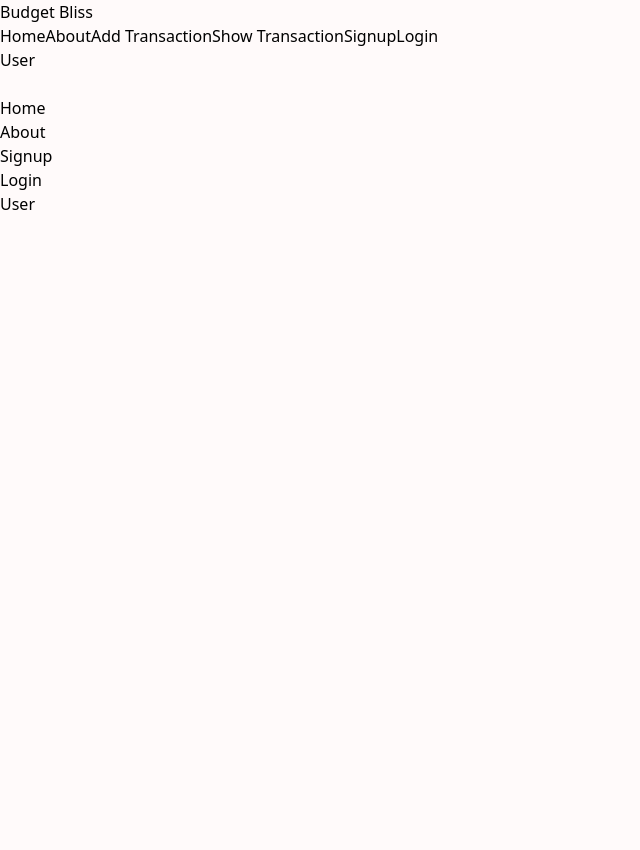
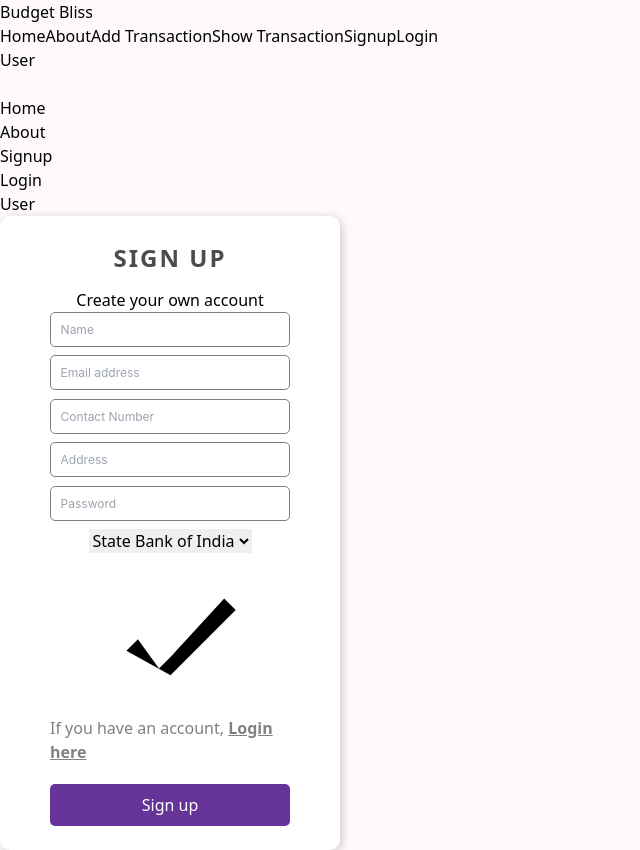
Before and after one commit to yogita-s-24/budget-bliss, a React (Vite) app in the folder client/: page /signup in a window 1280 px wide. Shown: the whole page, without its empty margins (0-640 px from the left). Before the commit the page ends 800 px from the top, so only its background shows below. Built offline with nearby package versions, Linux system fonts and the light colour scheme.

Commit message:
Implementing Signup Component, State Management, and Styling

```diff
--- a/client/src/views/Signup/Signup.css
+++ b/client/src/views/Signup/Signup.css
@@ -1,13 +1,12 @@
 .form {
+  max-width: 340px;
   background-color: white;
-    padding: 3.125em;
+  padding: 24px 50px;
   border-radius: 10px;
   display: flex;
   flex-direction: column;
   align-items: center;
-    box-shadow: 2px 2px 10px rgba(0,0,0,0.2);
-
-
+  box-shadow: 2px 2px 10px rgba(0, 0, 0, 0.2);
 }
 
 .signup {
@@ -22,12 +21,13 @@
 
 .form--input {
   width: 100%;
-    margin-bottom: 1.25em;
-    height: 40px;
+  margin-bottom: 0.7em;
+  font-size: 12px;
+  height: 35px;
   border-radius: 5px;
   border: 1px solid gray;
   padding: 0.8em;
-    font-family: 'Inter', sans-serif;
+  font-family: "Inter", sans-serif;
   outline: none;
 }
 
@@ -50,13 +50,14 @@
   color: grey;
 }
 
-  .checkbox, input[type="checkbox"] {
+.checkbox,
+input[type="checkbox"] {
   accent-color: #639;
 }
 
 .form--submit {
-    width: 50%;
-    padding: 0.625em;
+  width: 100%;
+  padding: 0.500em;
   border-radius: 5px;
   color: white;
   background-color: #639;
@@ -65,9 +66,8 @@
 }
 
 .form--submit:hover {
-    color: #639;
-    background-color: white;
-    border: 1px dashed #639;
+  color: white;
+  background-color: black;
   cursor: pointer;
   transition: 0.5s;
 }
--- a/client/src/views/Signup/Signup.jsx
+++ b/client/src/views/Signup/Signup.jsx
@@ -1,12 +1,100 @@
-import React from "react";
-import './Signup.css'
+import React, { useState } from "react";
+import "./Signup.css";
 import Navbar from "../../components/Navbar/Navbar";
+import { Link } from "react-router-dom";
 
 function Signup() {
+  const [name, setName] = useState('');
+  const[email, setEmail] = useState('');
+  const[contact, setContact] = useState('');
+  const[address, setAdress] = useState('');
+  const[password, setPassword] = useState('');
+  const[bank, setBank] = useState("");
+
+  const[] = useState('');
   return (
     <div>
-      <Navbar/>
-   </div>
+      <Navbar />
+      <form className="form mx-auto mt-7">
+        <span className="signup">Sign Up  {bank}</span>
+
+
+        <h1>Create your own account</h1>
+
+        <input
+        type="text"
+         placeholder="Name"
+         className="form--input mt-2"
+         value={name}
+         onChange={(e) => setName(e.target.value)}
+         />
+
+        <input
+          type="email"
+          placeholder="Email address"
+          className="form--input"
+          value={email}
+          onChange={(e) => setEmail(e.target.value)}
+        />
+
+        <input
+          type="text"
+          placeholder="Contact Number"
+          className="form--input"
+          value={contact}
+          onChange={(e) => setContact(e.target.value)}
+        />
+
+        <input
+          type="text"
+          placeholder="Address"
+          className="form--input"
+          value={address}
+          onChange={(e) => setAdress(e.target.value)}
+        />
+
+        <input
+        type="password"
+         placeholder="Password"
+         className="form--input"
+         value={password}
+         onChange={(e) => setPassword(e.target.value)}
+          />
+
+        <div className="relative inline-block text-left mt-3 w-full">
+          <select className="h-9 block appearance-none w-full bg-violet-200 border border-gray-300 text-violet-700 py-2 px-4 pr-8 rounded leading-tight focus:outline-none focus:bg-white focus:border-gray-500" value={bank} onChange={(e)=>{setBank(e.target.value)}}>
+            <option value="state-bank">State Bank of India</option>
+            <option value="kotak-bank">Kotak Bank</option>
+            <option value="hdfc-bank">HDFC Bank</option>
+            <option value="axis-bank">Axis Bank</option>
+            <option value="badoda-bank">Badoda Bank</option>
+            <option value="other">Others</option>
+          </select>
+          <div className="pointer-events-none absolute inset-y-0 right-0 flex items-center px-2 text-gray-700">
+            <svg
+              className="fill-current h-4 "
+              xmlns="http://www.w3.org/2000/svg"
+              viewBox="0 0 20 20">
+              <path d="M10 12.76l-1.41 1.41L6 10.58l-1.41 1.42L10 15 18 7l-1.41-1.41L10 12.76z" />
+            </svg>
+          </div>
+        </div>
+
+        <div className="form--marketing">
+          <label for="okayToEmail" className="checkbox text-sm mt-3">
+            If you have an account,{" "}
+            <b>
+              <Link to="/login">
+                <u className="text-center cursor-pointer font-bold">
+                  Login here
+                </u>
+              </Link>
+            </b>
+          </label>
+        </div>
+        <button type="button" className="form--submit">Sign up</button>
+      </form>
+    </div>
   );
 }
 
```
Lines whose indentation alone changed are shown as unchanged.
